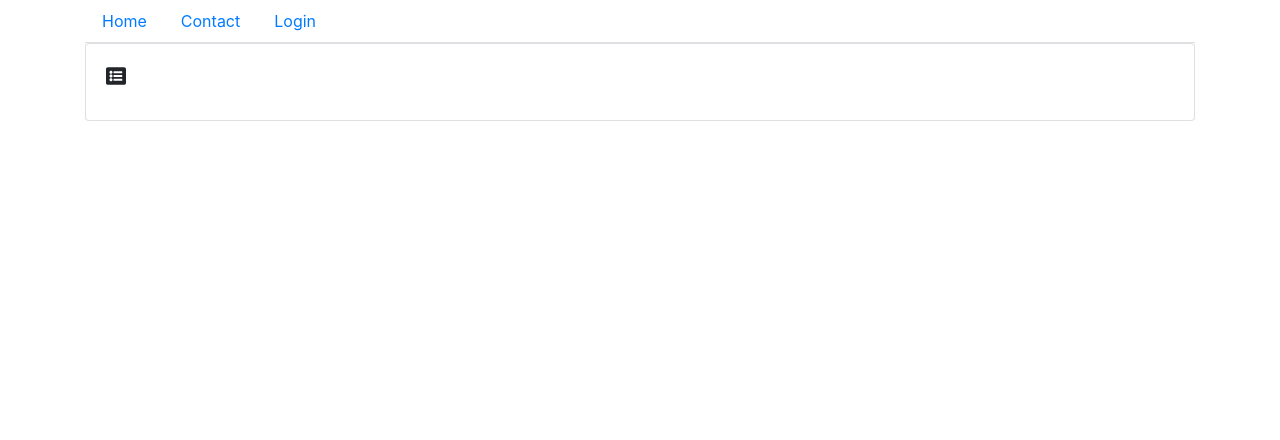
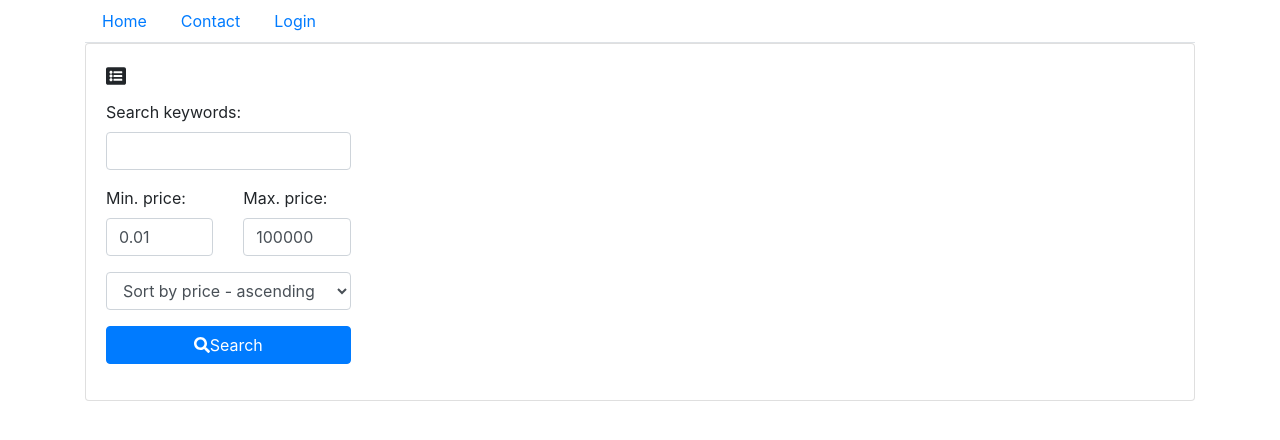
Before and after one commit to milos-miscevic/front-end, a React (Create React App) app: page /#/category/1/ in a window 1280 px wide. Shown: the top 440 px of the page. Built offline with nearby package versions, Linux system fonts and the light colour scheme; no server answers.

Commit message:
Implemet the basic article filter search

```diff
--- a/src/components/CategoryPage/CategoryPage.tsx
+++ b/src/components/CategoryPage/CategoryPage.tsx
@@ -1,7 +1,7 @@
 import React from 'react';
-import { Container, Card, Row, Col } from 'react-bootstrap';
+import { Container, Card, Row, Col, Form, Button } from 'react-bootstrap';
 import { FontAwesomeIcon } from '@fortawesome/react-fontawesome';
-import { faListAlt } from '@fortawesome/free-solid-svg-icons';
+import { faListAlt, faSearch } from '@fortawesome/free-solid-svg-icons';
 import CategoryType from '../../types/CategoryType';
 import api, { ApiResponse } from '../../api/api';
 import ArticleType from '../../types/ArticleType';
@@ -17,9 +17,15 @@ interface CategoryPageProperties {
 }
 
 interface CategoryPageState {
-    cateogry?: CategoryType;
+    category?: CategoryType;
     articles?: ArticleType[];
     message: string;
+    filters:{
+        keywords: string;
+        priceMinimum: number;
+        priceMaximum:number;
+        order: "name asc" | "name desc" | "price asc" | "price desc";
+    };
 }
 
 interface CategoryDto {
@@ -48,6 +54,14 @@ export default class CategoryPage extends React.Component<CategoryPageProperties
 
         this.state = {
             message: '',
+            filters:{
+                keywords:'',
+                priceMinimum: 0.01,
+                priceMaximum: 100000,
+                order:"price asc",
+
+            },
+
         };
 
     }
@@ -61,7 +75,7 @@ export default class CategoryPage extends React.Component<CategoryPageProperties
 
     private setCategoryData(category: CategoryType) {
         this.setState(Object.assign(this.state, {
-            cateogry: category,
+            category: category,
         }));
     }
 
@@ -77,15 +91,106 @@ export default class CategoryPage extends React.Component<CategoryPageProperties
                 <Card>
                     <Card.Body>
                         <Card.Title>
-                            <FontAwesomeIcon icon={faListAlt} /> {this.state.cateogry?.name} {/* Ako postoji uzeti "name" */}
+                            <FontAwesomeIcon icon={faListAlt} /> {this.state.category?.name} {/* Ako postoji uzeti "name" */}
                         </Card.Title>
                         {this.printOptionalMessage()}
+                        <Row>
+                            <Col xs="12" md="4" lg="3">
 
-                        {this.showArticles()}
+                            {this.printFilters()}
+                            </Col>
+                            <Col xs="12" md="8" lg="9">
+                            {this.showArticles()}
+                            </Col>
+                        </Row>
+
                     </Card.Body>
                 </Card>
 
             </Container>
+        );
+    }
+
+    private setNewFilter(newFilter: any){
+        this.setState(Object.assign(this.state, {
+            filter: newFilter,
+        }));
+    }
+
+    private filterKeywordsChanged(event: React.ChangeEvent<HTMLInputElement>){
+        this.setNewFilter (Object.assign( this.state.filters, {
+            keywords: event.target.value,
+        }));
+    }
+
+    private filterPriceMinChanged(event: React.ChangeEvent<HTMLInputElement>){
+        this.setNewFilter (Object.assign( this.state.filters, {
+            priceMinimum: Number(event.target.value),
+        }));
+    }
+
+    private filterPriceMaxChanged(event: React.ChangeEvent<HTMLInputElement>){
+        this.setNewFilter (Object.assign( this.state.filters, {
+            priceMaximum: Number(event.target.value),
+        }));
+    }
+
+    private filterOrderChanged(event: React.ChangeEvent<HTMLSelectElement>){
+        this.setNewFilter (Object.assign( this.state.filters, {
+            order: event.target.value,
+        }));
+    }
+
+    private applyFilters(){
+        this.getCategoryData();
+    }
+
+    private printFilters(){
+        return(
+            <>
+            <Form.Group>
+                <Form.Label htmlFor="keywords">Search keywords:</Form.Label>
+                <Form.Control type="text" id="keywords"
+                             value={this.state.filters.keywords }
+                             onChange={(e) => this.filterKeywordsChanged(e as any)}/>
+            </Form.Group>
+            <Form.Group>
+                <Row>
+                    <Col xs="12" sm="6">
+                    <Form.Label htmlFor="priceMin">Min. price:</Form.Label>
+            <Form.Control type="number" id="priceMin"
+                            step="0.01" min="0.01" max="99999.99"
+                            value={this.state.filters.priceMinimum}
+                            onChange={(e) => this.filterPriceMinChanged(e as any)}/>
+                    </Col>
+
+                    <Col xs="12" sm="6">
+                    <Form.Label htmlFor="priceMax">Max. price:</Form.Label>
+            <Form.Control type="number" id="priceMax"
+                            step="0.01" min="0.02" max="100000"
+                            value={this.state.filters.priceMaximum}
+                            onChange={(e) => this.filterPriceMaxChanged(e as any)}/>
+                    </Col>
+                </Row>
+            </Form.Group>
+
+            <Form.Group>
+                <Form.Control as="select" id="sortOrder"
+                                value={this.state.filters.order}
+                                onChange={(e) => this.filterOrderChanged(e as any)}>
+                    <option value="name asc">Sort by name - ascending</option>
+                    <option value="name desc">Sort by name - descending</option>
+                    <option value="price asc">Sort by price - ascending</option>
+                    <option value="price desc">Sort by price - descending</option>
+                </Form.Control>
+            </Form.Group>
+
+            <Form.Group>
+                <Button variant="primary" block onClick={() =>this.applyFilters()}>
+                    <FontAwesomeIcon icon={faSearch} />Search
+                </Button>
+            </Form.Group>
+            </>
         );
     }
 
@@ -181,14 +286,19 @@ export default class CategoryPage extends React.Component<CategoryPageProperties
 
             });
 
+            const orderParts = this.state.filters.order.split(' ');
+            const orderBy = orderParts[0];
+            const orderDirection = orderParts[1].toLocaleUpperCase();
+
         api('api/article/search/', 'post', {
 
             categoryId: Number(this.props.match.params.cId),
-            priceMin: 0.01,
-            priceMax: Number.MAX_SAFE_INTEGER,
+            keywords: this.state.filters.keywords,
+            priceMin: this.state.filters.priceMinimum,
+            priceMax: this.state.filters.priceMaximum,
             features: [],
-            orderBy: "price",
-            orderDirection: "ASC"
+            orderBy: orderBy,
+            orderDirection: orderDirection
         })
             .then((res: ApiResponse) => {
                 if (res.status === 'error') {
```
